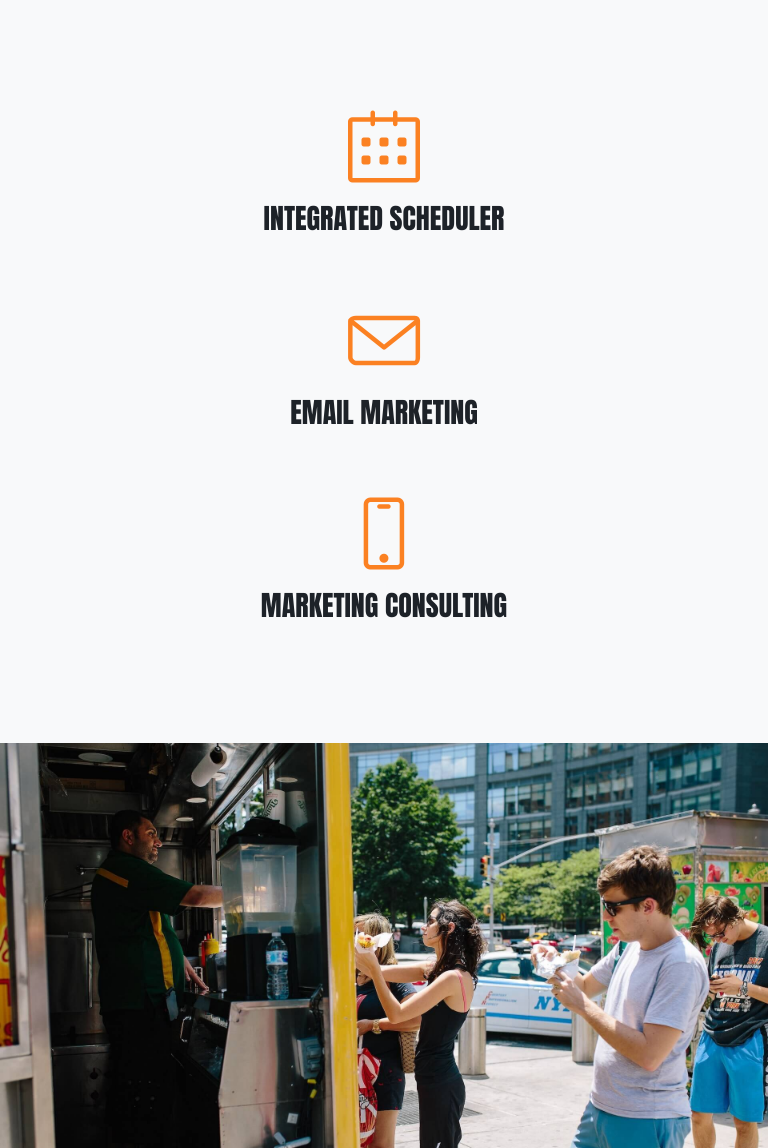
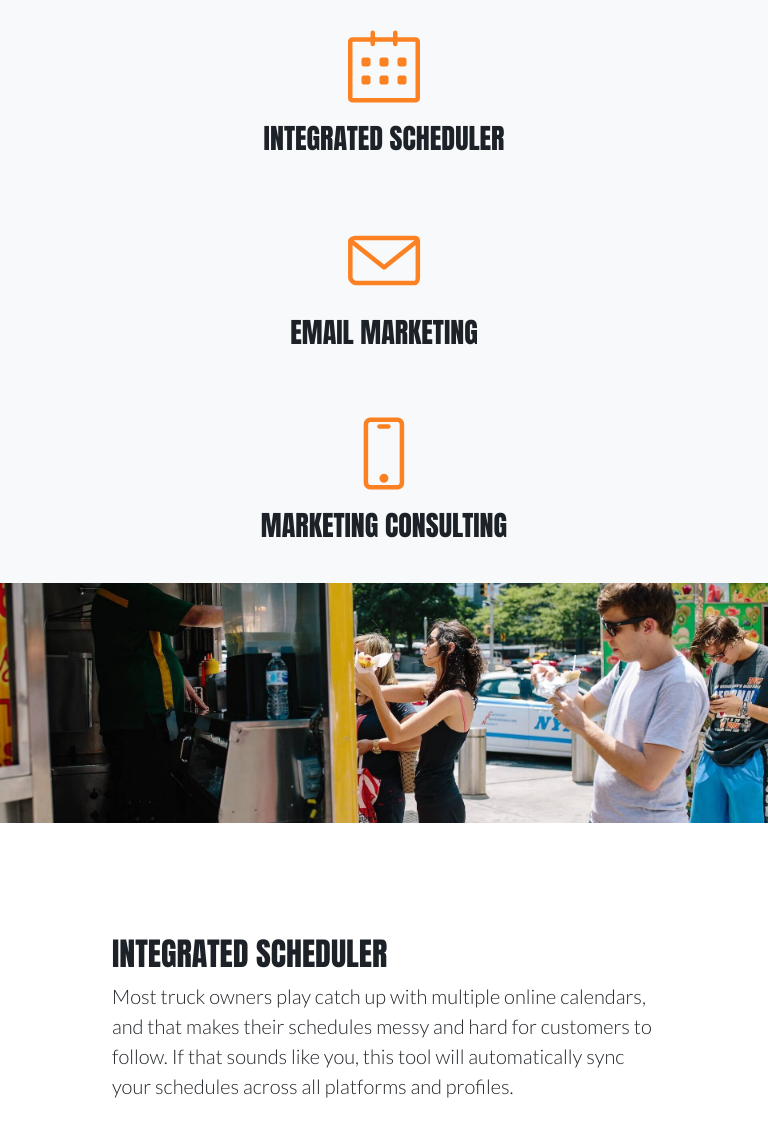
Before and after one commit to dillonlara115/foodtrucklineup.com, a website: page index.html in a window 768 px wide. Shown: the part 752-1900 px from the top of the page. Drawn offline with Linux system fonts and the light colour scheme.

Commit message:
style updates

```diff
--- a/css/landing-page.css
+++ b/css/landing-page.css
@@ -130,16 +130,35 @@ header.masthead h1, #mc_embed_signup {
   background-position: center;
 }
 
+@media (max-width: 768px) {
+  .showcase .showcase-img {
+      min-height: 15rem;
+   }
+   .showcase .showcase-text {
+      padding: 1.3rem;
+   }
+}
+
 @media (min-width: 768px) {
   .showcase .showcase-text {
     padding: 7rem;
   }
+  .showcase .showcase-img {
+      min-height: 15rem;
+   }
 }
 
 .features-icons {
   padding-top: 7rem;
   padding-bottom: 7rem;
   background: #F6F6F8;
+}
+
+@media (max-width: 768px) {
+ .features-icons {
+   padding-top: 2rem;
+   padding-bottom: 2rem;
+   }
 }
 
 .features-icons .features-icons-item {
```
